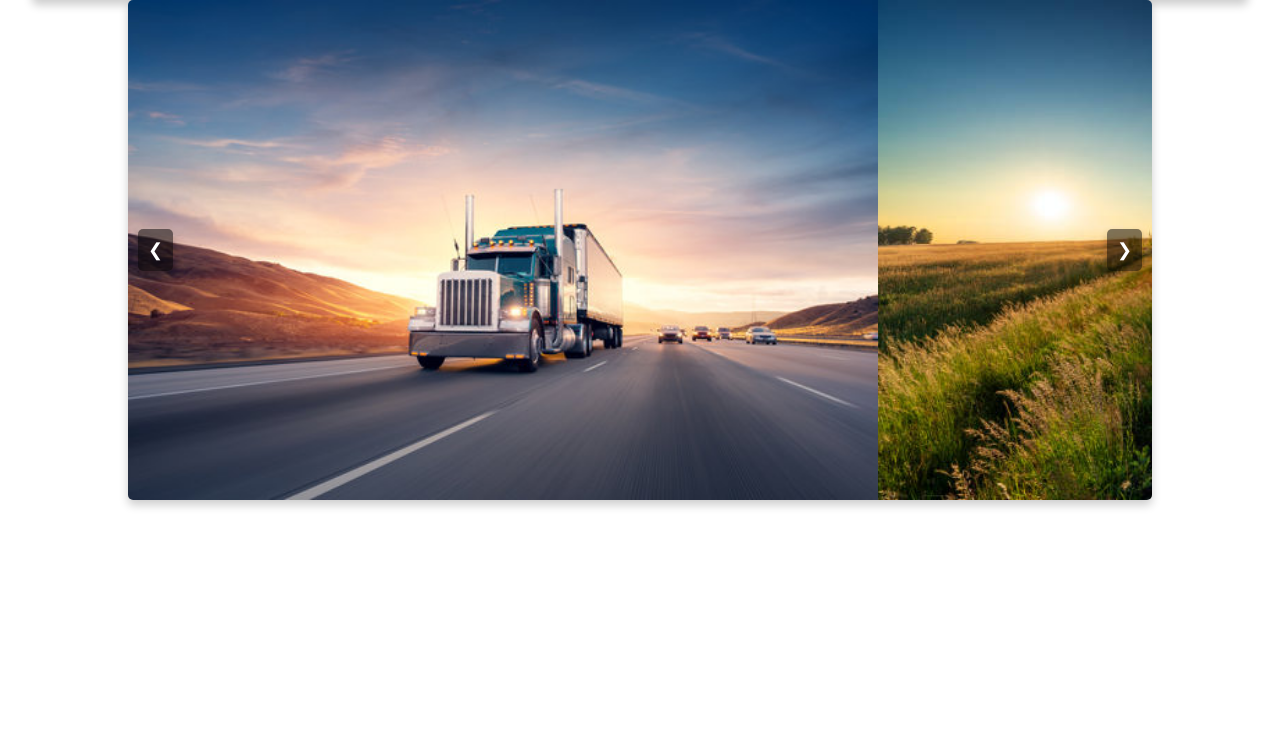
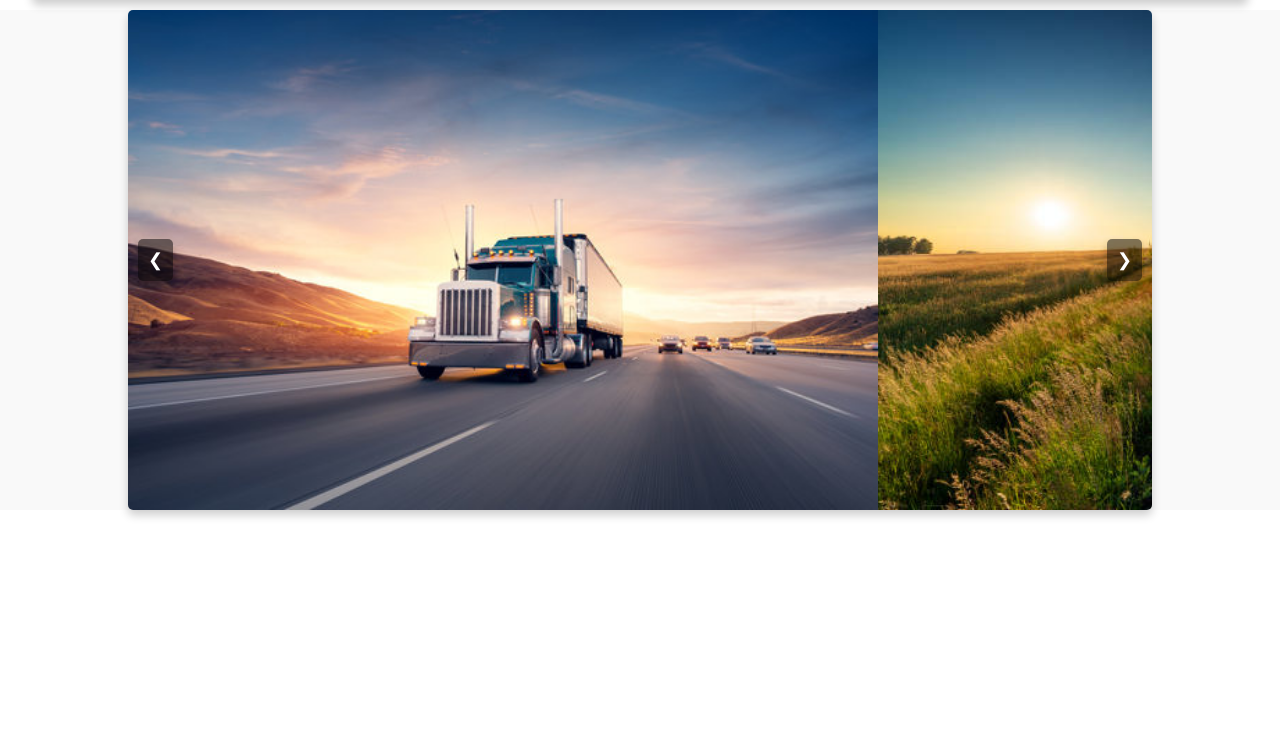
Before and after one commit to alexler12345/Vanee-truck, a PHP site: page / in a window 1280 px wide. Shown: the part 1014-1764 px from the top of the page. Run offline with PHP 8.4, Linux system fonts and the light colour scheme; some libraries are stand-ins or nearby versions.

Commit message:
Update style.css

```diff
--- a/style.css
+++ b/style.css
@@ -343,7 +343,8 @@ a:link {
 }
 
 .photos {
-
+  background-color: #f9f9f9;
+  margin-top: 10px;
 
   /* Styling for the carousel container */
   .carousel-container {
@@ -353,7 +354,7 @@ a:link {
     /* Hide overflowing images */
     position: relative;
     border-radius: 5px;
-        box-shadow: 0px 5px 10px rgba(0, 0, 0, 0.2);
+    box-shadow: 0px 5px 10px rgba(0, 0, 0, 0.2);
   }
 
   /* Styling for the image container */
```
